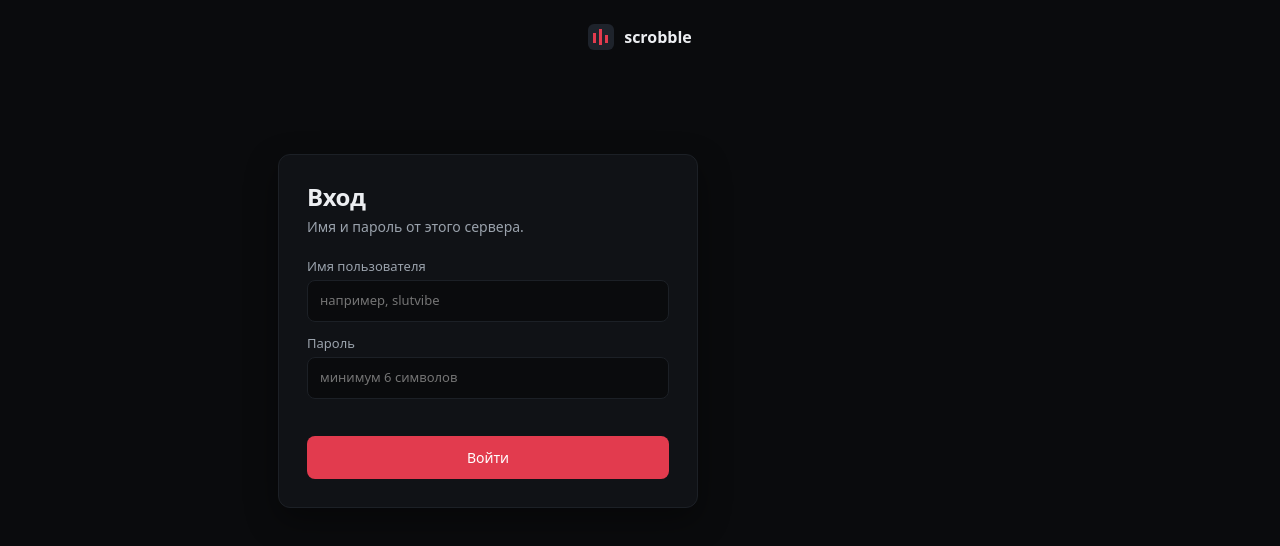
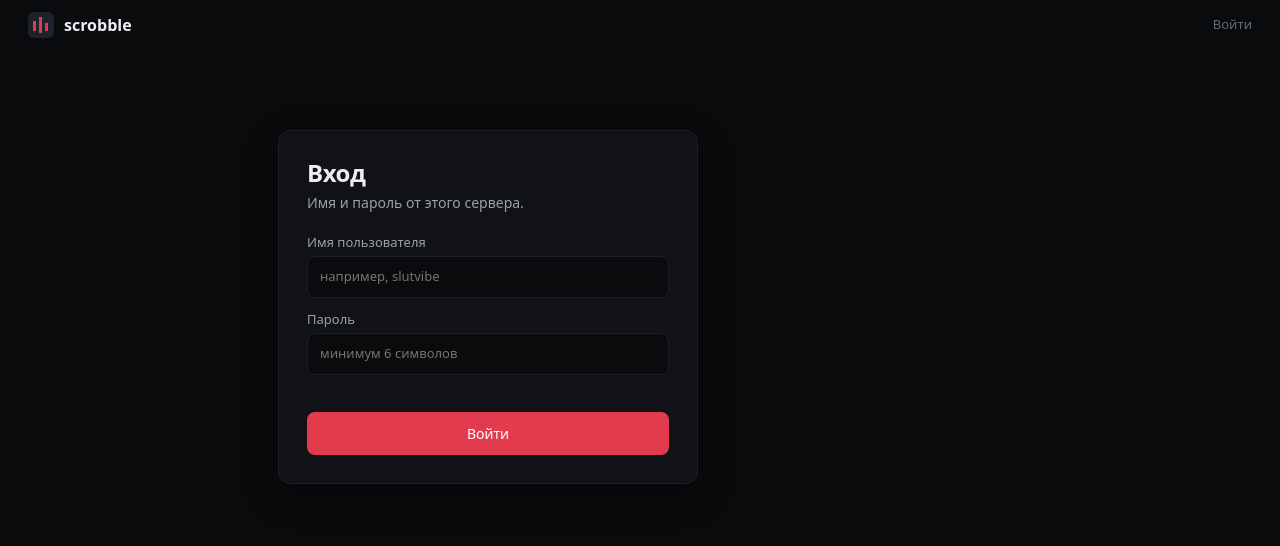
Before and after one commit to dustincorder/scrobbler, a website built with Vite: page index.html in a window 1280 px wide. Built offline with nearby package versions, Linux system fonts and the light colour scheme; some packages are replaced by stand-ins of ours; no server answers; the database is empty.

Commit message:
Show owner dashboard to anonymous visitors on home
Guests now see the public profile, stats and scrobbles right away;
login moves to a quiet link in the corner.

```diff
--- a/src/api.js
+++ b/src/api.js
@@ -43,6 +43,18 @@ export async function functionCall(path, { method = 'GET', body, token } = {}) {
 
 export async function getProfile(username) {
   const { data, error } = await supabase.rpc('get_profile', { p_username: username });
+  if (error) throw new Error(error.message);
+  return data?.[0] ?? null;
+}
+
+// Личный экземпляр: публичный профиль владельца — первый в базе.
+export async function ownerProfile() {
+  const { data, error } = await supabase
+    .from('profiles')
+    .select('*')
+    .eq('is_public', true)
+    .order('created_at', { ascending: true })
+    .limit(1);
   if (error) throw new Error(error.message);
   return data?.[0] ?? null;
 }
--- a/src/main.js
+++ b/src/main.js
@@ -1,5 +1,5 @@
 import {
-  configured, supabase,
+  configured, supabase, ownerProfile,
 } from './api.js';
 import { parseRoute, href, navigate } from './router.js';
 import { el, avatar, spinner, errorBox } from './ui.js';
@@ -79,8 +79,11 @@ function navLink({ label, href: to, name, iconName, onClick }) {
 function shell(content, { wide = false } = {}) {
   if (!app.profile) {
     return el('div', { class: 'bare' },
-      el('div', { class: 'bare-top' }, brand()),
-      el('main', { class: 'page' }, content),
+      el('div', { class: 'bare-top' },
+        brand(),
+        el('a', { class: 'link-more', href: href('login'), text: 'Войти' }),
+      ),
+      el('main', { class: wide ? 'page wide' : 'page' }, content),
     );
   }
 
@@ -121,11 +124,20 @@ async function render() {
   const route = parseRoute();
 
   if (route.name === 'home') {
-    if (app.profile) {
+    let profile = app.profile;
+    if (!profile) {
+      try {
+        profile = await ownerProfile();
+      } catch {
+        profile = null;
+      }
+      if (version !== app.version) return;
+    }
+    if (profile) {
       const wrap = el('div', { class: 'content' }, spinner());
       root.replaceChildren(shell(wrap, { wide: true }));
       try {
-        const node = await renderDashboard(app);
+        const node = await renderDashboard(profile, { owner: app.profile?.id === profile.id });
         if (version !== app.version) return;
         wrap.replaceChildren(node);
       } catch (error) {
--- a/src/style.css
+++ b/src/style.css
@@ -105,7 +105,7 @@ input, select, textarea, button { font: inherit; }
 .brand-name { font-size: 16px; }
 
 .bare { min-height: 100dvh; display: flex; flex-direction: column; }
-.bare-top { display: flex; justify-content: center; padding: 24px; }
+.bare-top { display: flex; align-items: center; justify-content: space-between; padding: 12px 28px; }
 
 /* ---------- search ---------- */
 
--- a/src/views/dashboard.js
+++ b/src/views/dashboard.js
@@ -15,8 +15,7 @@ const RANGES = [
 const TOP_LIMIT = 8;
 const TRACK_LIMIT = 10;
 
-export async function renderDashboard(app) {
-  const profile = app.profile;
+export async function renderDashboard(profile, { owner = false } = {}) {
   const root = el('div', { class: 'dash' });
   let range = 'overall';
 
@@ -62,7 +61,7 @@ export async function renderDashboard(app) {
     ),
   ));
 
-  if (!total) {
+  if (!total && owner) {
     root.append(el('section', { class: 'panel welcome' },
       el('h2', { text: 'Пока пусто' }),
       el('p', { class: 'muted', text: 'Подключи клиент или импортируй историю из Last.fm — статистика появится здесь.' }),
```
